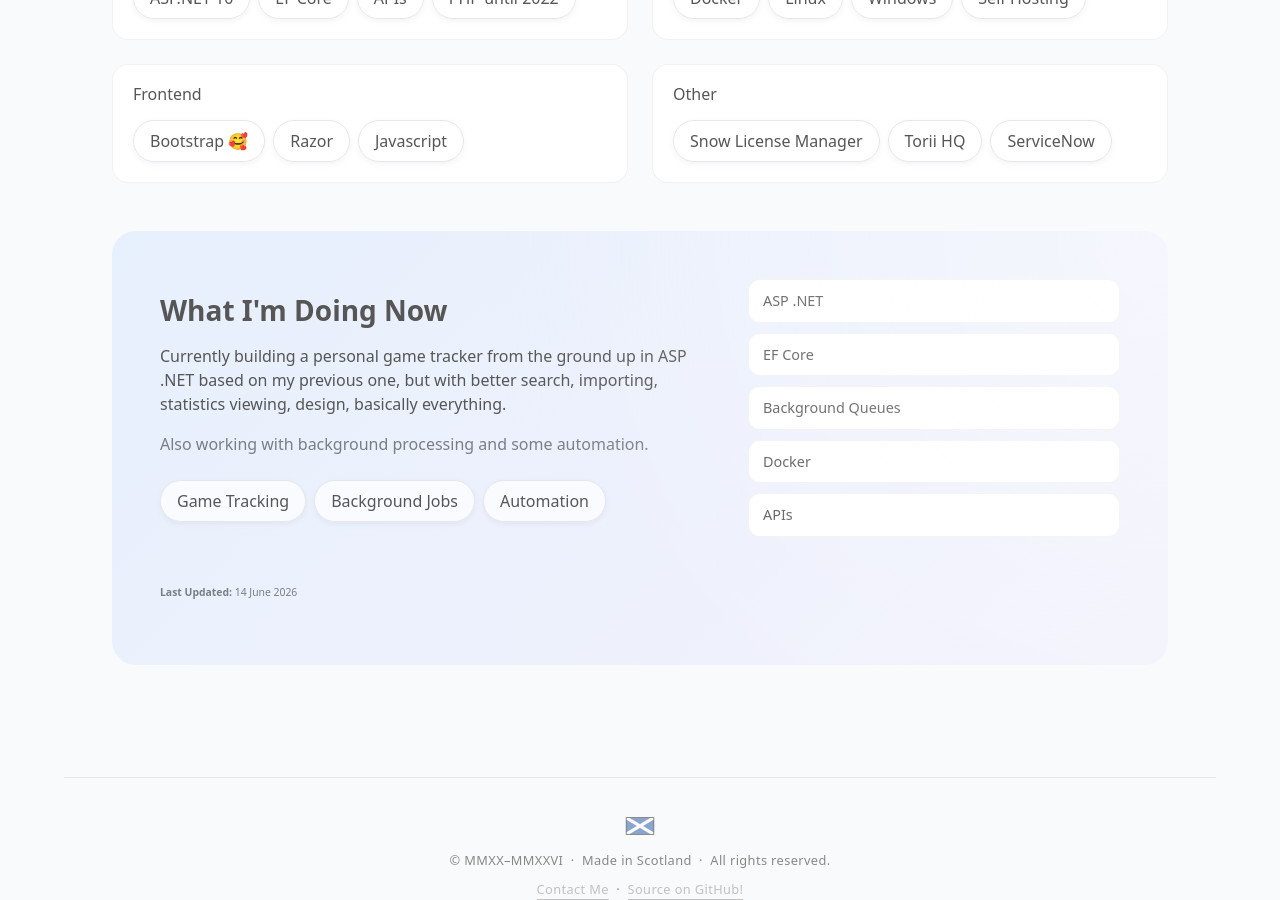
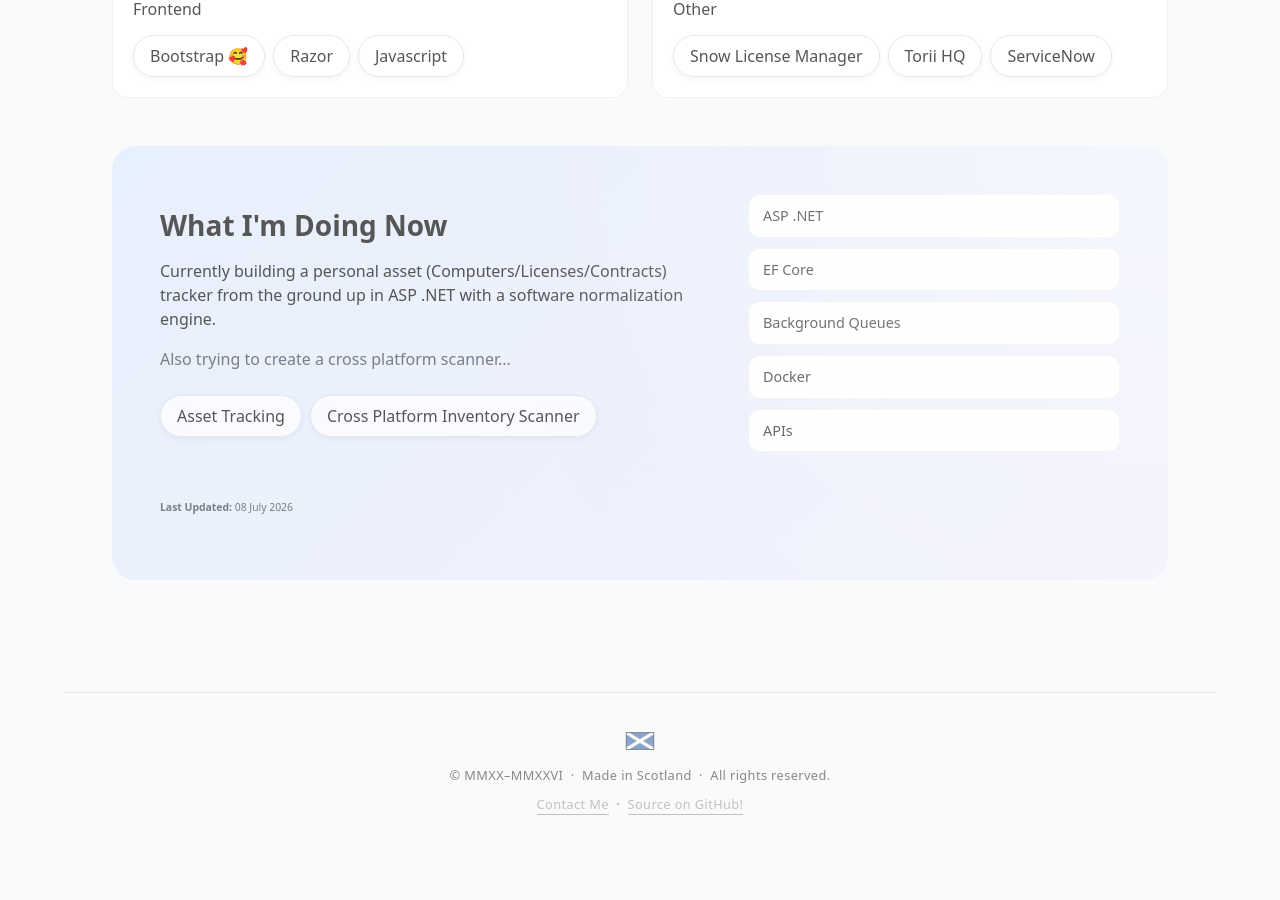
Before and after one commit to Laim/laim.github.io, a Jekyll site: the page built from me.md, in a window 1280 px wide and 900 px high, scrolled down 1233 px. Built offline with Jekyll 4.4.1, drawn with Linux system fonts in a browser that asks for light colours; nearby versions of some CDN libraries; after the commit the page ends 2079 px from its top, so only the background shows below that.

Commit message:
(fix): incorrect headering
moved about me section header to page title and added about-me-section subtitle

```diff
--- a/_layouts/me.html
+++ b/_layouts/me.html
@@ -28,6 +28,10 @@ layout: global
     <section class="mb-5">
         <div class="row g-5">
             <div class="col-md-8">
+                <h3 class="fw-semibold mb-3">
+                    {{ page.title }}
+                    <span class="fw-bold mckl-small">{{ page.about-section-subtitle }}</span>
+                </h3>
                 {{ content }}
             </div>
 
--- a/me.md
+++ b/me.md
@@ -52,12 +54,11 @@ stack:
 
 now:
   title: "What I'm Doing Now"
-  body: "Currently building a personal game tracker from the ground up in ASP .NET based on my previous one, but with better search, importing, statistics viewing, design, basically everything."
-  note: "Also working with background processing and some automation."
+  body: "Currently building a personal asset (Computers/Licenses/Contracts) tracker from the ground up in ASP .NET with a software normalization engine."
+  note: "Also trying to create a cross platform scanner..."
   tags:
-    - Game Tracking
-    - Background Jobs
-    - Automation
+    - Asset Tracking
+    - Cross Platform Inventory Scanner
   stack:
     - ASP .NET
     - EF Core
@@ -65,13 +66,8 @@ now:
     - Docker
     - APIs
 
-last_updated: "14 June 2026"
+last_updated: "08 July 2026"
 ---
-
-## About Me
-
-## About Me
-### The longer version
 
 I started tinkering with computers and consoles ([PS3](https://en.wikipedia.org/w/index.php?title=PlayStation_3&oldid=1351272495)) back in 2008, mostly breaking them at that point. The first programming language I learned was [Visual Basic 6](https://en.wikipedia.org/w/index.php?title=Visual_Basic_(classic)&oldid=1340478897), as that was the only book I had available to me, before moving onto [VB.NET](https://en.wikipedia.org/w/index.php?title=Visual_Basic_(.NET)&oldid=1345806817) sometime in 2013-ish. Around the time I was learning Visual Basic 6, I was also getting more interested in how websites worked and started learning [PHP](https://en.wikipedia.org/w/index.php?title=PHP&oldid=1352067195), which I used near enough every day until 2022, before stepping away from web development for a while.
 
```
Also changed, not shown: other parts of me.md (+2 -0 lines).
